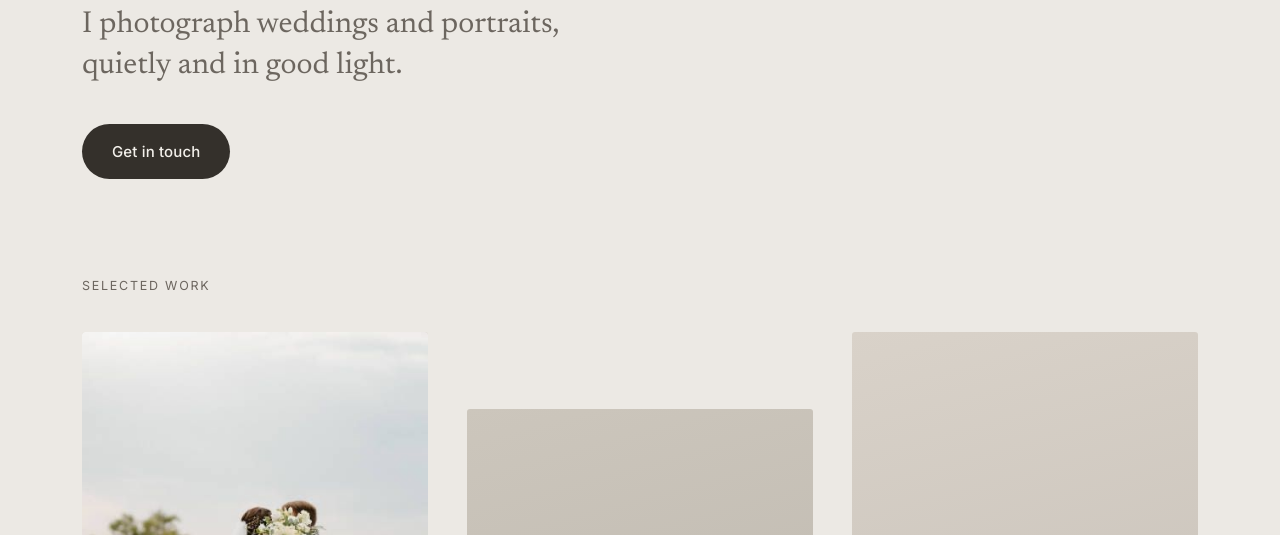
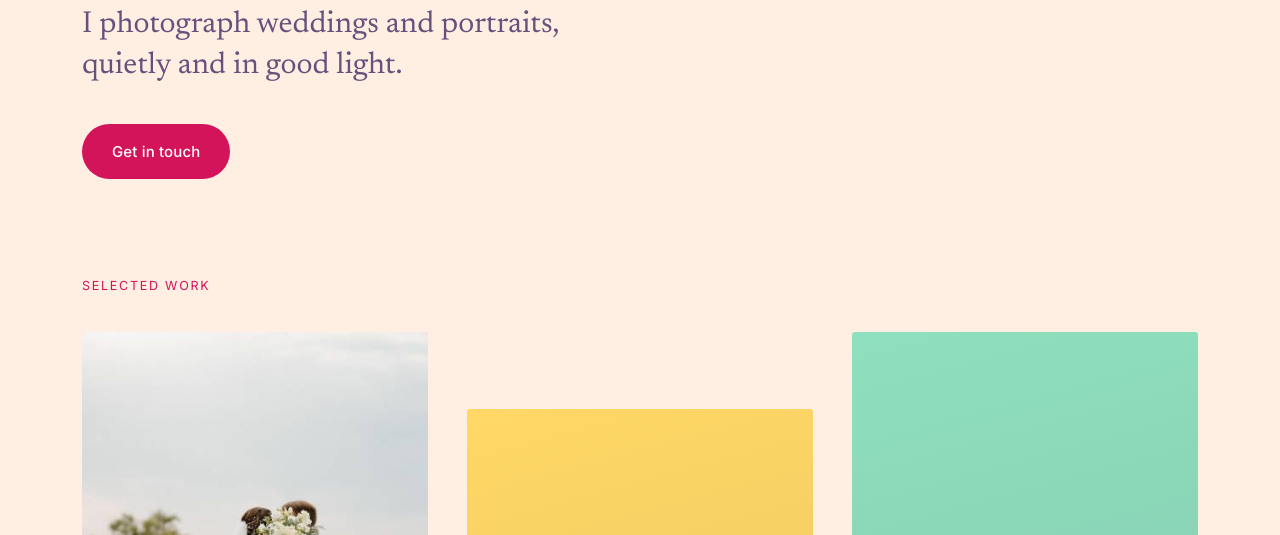
Before and after one commit to shermainelee-lab/photographer-website, a plain HTML site: page index.html in a window 1280 px wide. Shown: the part 252-787 px from the top of the page. Drawn offline with Linux system fonts and the light colour scheme.

Commit message:
Switch to a vibrant color palette
Warm peach ground with plum ink, a coral-pink accent and button, and
bright candy-colored photo tiles. Dark theme gets a matching deep-violet
version. The accent now colors the section label, email underline and
focus ring.

Co-Authored-By: Claude Sonnet 5.5 <noreply@anthropic.com>
Claude-Session: https://claude.ai/code/session_0178iJhUePmxjidL9opZwqxD

```diff
--- a/index.html
+++ b/index.html
@@ -23,29 +23,30 @@ img { max-width: 100%; }
 :root {
   --font-head: "Newsreader", Georgia, "Times New Roman", serif;
   --font-body: Inter, ui-sans-serif, system-ui, -apple-system, "Segoe UI", Roboto, sans-serif;
-  --bg: #ECE9E4;
-  --ink: #2A2724;
-  --ink-2: #6C665F;
-  --line: #D8D3CB;
-  --btn-bg: #34302B;
-  --btn-fg: #F3F0EB;
-  --t1: #D6CFC4; --t2: #CCC6BC; --t3: #D9D2C9;
-  --t4: #C7CABF; --t5: #D4C9C2; --t6: #C9CBCD;
+  --bg: #FFEFE3;
+  --ink: #2B1B3A;
+  --ink-2: #6A4F7C;
+  --line: #F2CDB8;
+  --accent: #D4145A;
+  --btn-bg: #D4145A;
+  --btn-fg: #FFFFFF;
+  --t1: #FFA99B; --t2: #FFD866; --t3: #8FE0BE;
+  --t4: #8CC8FF; --t5: #C9A6FF; --t6: #FF9FCB;
 }
 @media (prefers-color-scheme: dark) {
   :root:not([data-theme="light"]) {
-    --bg: #1C1A18; --ink: #ECE8E2; --ink-2: #A39C93; --line: #34302C;
-    --btn-bg: #ECE8E2; --btn-fg: #1C1A18;
-    --t1: #2E2A26; --t2: #2B2926; --t3: #2F2B27;
-    --t4: #292B27; --t5: #2F2827; --t6: #282A2D;
+    --bg: #1B1033; --ink: #FFEFE3; --ink-2: #C3AADB; --line: #3D2A63;
+    --accent: #FF7AA8; --btn-bg: #FF6B9A; --btn-fg: #1B1033;
+    --t1: #8E3247; --t2: #8A6A12; --t3: #1D6B53;
+    --t4: #22609A; --t5: #5E3AA3; --t6: #8E2F73;
     color-scheme: dark;
   }
 }
 :root[data-theme="dark"] {
-  --bg: #1C1A18; --ink: #ECE8E2; --ink-2: #A39C93; --line: #34302C;
-  --btn-bg: #ECE8E2; --btn-fg: #1C1A18;
-  --t1: #2E2A26; --t2: #2B2926; --t3: #2F2B27;
-  --t4: #292B27; --t5: #2F2827; --t6: #282A2D;
+  --bg: #1B1033; --ink: #FFEFE3; --ink-2: #C3AADB; --line: #3D2A63;
+  --accent: #FF7AA8; --btn-bg: #FF6B9A; --btn-fg: #1B1033;
+  --t1: #8E3247; --t2: #8A6A12; --t3: #1D6B53;
+  --t4: #22609A; --t5: #5E3AA3; --t6: #8E2F73;
   color-scheme: dark;
 }
 
@@ -61,7 +62,7 @@ body {
 }
 h1, h2 { font-family: var(--font-head); font-weight: 400; margin: 0; text-wrap: balance; font-optical-sizing: auto; }
 p { margin: 0; }
-:focus-visible { outline: 2px solid var(--ink); outline-offset: 4px; }
+:focus-visible { outline: 2px solid var(--accent); outline-offset: 4px; }
 
 .wrap { max-width: 1180px; margin: 0 auto; padding-inline: clamp(0px, 3vw, 32px); }
 
@@ -78,7 +79,7 @@ p { margin: 0; }
 
 /* Portfolio */
 .work { padding-block: 24px clamp(96px, 14vw, 170px); }
-.label { font-size: 12.5px; letter-spacing: 0.14em; text-transform: uppercase; color: var(--ink-2); margin-bottom: 36px; }
+.label { font-size: 12.5px; letter-spacing: 0.14em; text-transform: uppercase; color: var(--accent); font-weight: 500; margin-bottom: 36px; }
 .grid { display: grid; grid-template-columns: repeat(3, minmax(0, 1fr)); gap: clamp(28px, 4vw, 56px) clamp(20px, 3vw, 44px); }
 .grid figure { margin: 0; }
 .grid figure:nth-child(3n + 2) { margin-top: clamp(32px, 6vw, 80px); }
@@ -87,7 +88,7 @@ p { margin: 0; }
   background: linear-gradient(165deg, var(--tone), color-mix(in srgb, var(--tone) 90%, var(--ink)));
   display: grid; place-items: center; color: var(--ink-2); font-size: 13px; letter-spacing: 0.04em;
 }
-.ph span { opacity: .75; }
+.ph span { opacity: .7; color: var(--ink); }
 .ph { overflow: hidden; }
 .ph img { display: block; width: 100%; height: 100%; object-fit: cover; object-position: 50% 40%; }
 figcaption { margin-top: 14px; font-size: 14px; line-height: 1.45; }
@@ -110,9 +111,9 @@ figcaption small { display: block; color: var(--ink-2); font-size: 13px; }
 .email {
   font-family: var(--font-head); font-size: clamp(1.6rem, 5vw, 3rem); line-height: 1.2; letter-spacing: -0.01em;
   color: var(--ink); text-decoration: underline; text-decoration-thickness: 1px; text-underline-offset: 8px;
-  text-decoration-color: var(--ink-2); overflow-wrap: anywhere; user-select: all;
+  text-decoration-color: var(--accent); text-decoration-thickness: 2px; overflow-wrap: anywhere; user-select: all;
 }
-.email:hover { text-decoration-color: var(--ink); }
+.email:hover { color: var(--accent); }
 .copy-row { display: flex; align-items: center; gap: 14px; min-height: 28px; }
 .copy-btn { background: none; border: 0; padding: 0; font: 500 14px var(--font-body); color: var(--ink-2); cursor: pointer; text-decoration: underline; text-underline-offset: 4px; }
 .copy-btn:hover { color: var(--ink); }
```
